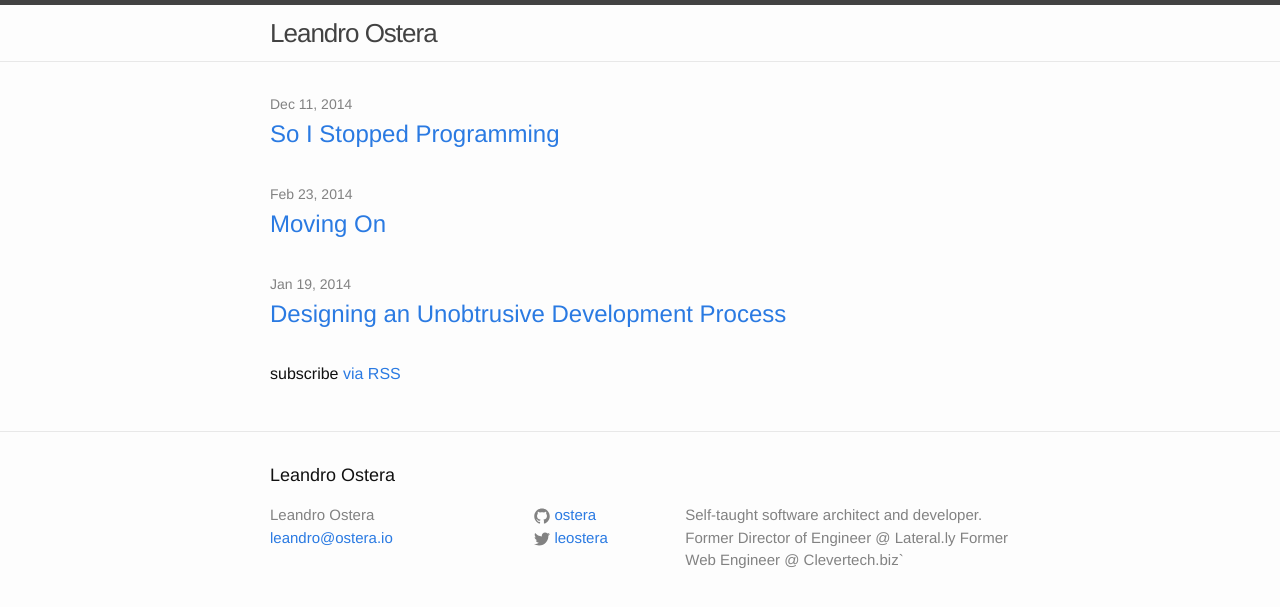
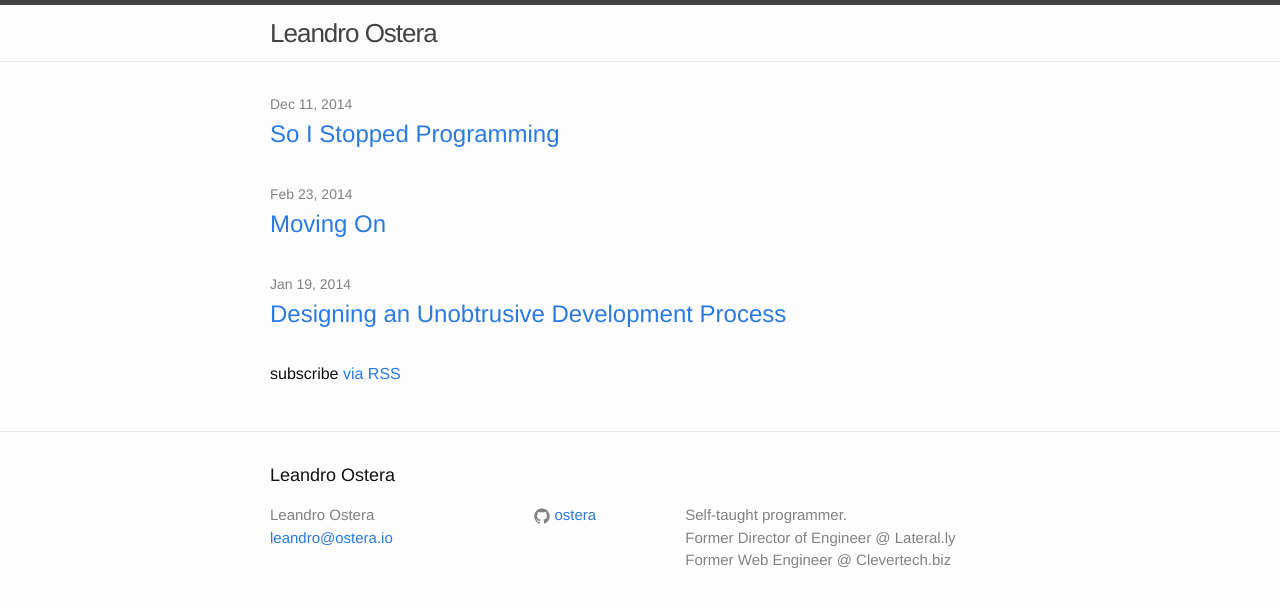
Before and after one commit to ostera/ostera.github.io, a Jekyll site: the page built from index.html, in a window 1280 px wide. Shown: the top 607 px of the page. Built offline with Jekyll 4.4.1, drawn with Linux system fonts in a browser that asks for light colours.

Commit message:
more chnageS

```diff
--- a/_config.yml
+++ b/_config.yml
@@ -2,12 +2,11 @@
 title: Leandro Ostera
 email: leandro@ostera.io
 description: > # this means to ignore newlines until "baseurl:"
-  Self-taught software architect and developer.
-  Former Director of Engineer @ Lateral.ly
-  Former Web Engineer @ Clevertech.biz`
+  Self-taught programmer.<br>
+  Former Director of Engineer @ Lateral.ly<br>
+  Former Web Engineer @ Clevertech.biz
 baseurl: "" # the subpath of your site, e.g. /blog/
 url: "http://ostera.io" # the base hostname & protocol for your site
-twitter_username: leostera
 github_username:  ostera
 
 # Build settings
```
